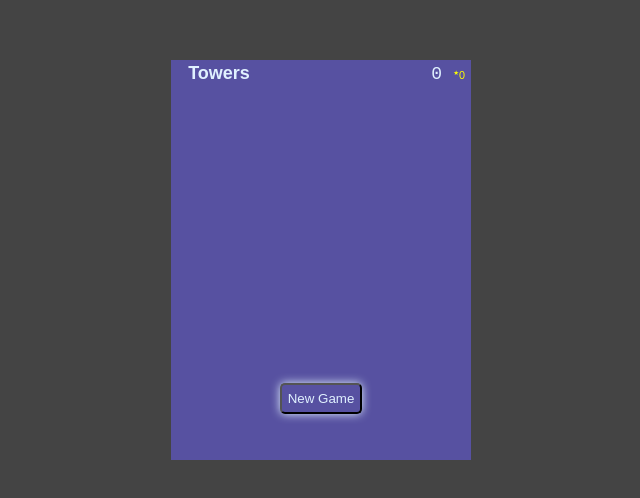
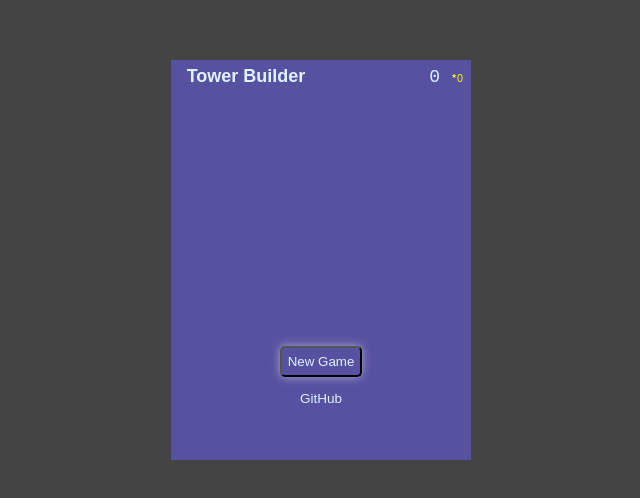
Before and after one commit to fraigo/tower-game, a plain HTML site: page index.html in a window 1280 px wide. Shown: the part 140-638 px from the top of the page, without its empty margins (319-959 px from the left). Drawn offline with Linux system fonts and the light colour scheme.

Commit message:
Fix button position

```diff
--- a/index.html
+++ b/index.html
@@ -3,9 +3,9 @@
 <head>
     <meta charset="utf-8" />
     <meta http-equiv="X-UA-Compatible" content="IE=edge">
-    <title>Tower Game</title>
-    <meta name="keywords" content="Tower Game in HTML/CSS/Javascript">
-	<meta name="description" content="Tower Game in pure HTML/CSS/Javascript. No Canvas or WebGL.">
+    <title>Tower Builder Game</title>
+    <meta name="keywords" content="Tower Builder Game in HTML/CSS/Javascript">
+	<meta name="description" content="Tower Builder Game in pure HTML/CSS/Javascript. No Canvas or WebGL.">
 
     <meta name="viewport" content="width=device-width, initial-scale=1">
     <link rel="stylesheet" type="text/css" media="screen" href="style.css" />
@@ -14,8 +14,13 @@
 <body>
     <div id="game">
         <div id="toolbar">
-            <div id="left"><a href="index.html"><b>Towers</b></a></div>
-            <div id="center"><button id="button" class="not-exportable" onclick="start()">New Game</button></div>
+            <div id="left"><a href="index.html"><b>Tower Builder</b></a></div>
+            <div id="center">
+				<button id="button" class="start not-exportable" onclick="start()">New Game</button>
+				<p id="links">
+					<a href="https://github.com/fraigo/tower-game" >GitHub</a>
+				</p>
+			</div>
             <div id="right">
                 <code id="score">0</code>
                 <span id="star">0</span>
--- a/style.css
+++ b/style.css
@@ -10,8 +10,7 @@ body{
     background-color: var(--color-dark);
     color:var(--color-light);
     margin:0px;
-    position:absolute;
-    text-align:center;
+    position:relative;
     font-size:18px;
     font-family:Arial, Helvetica, sans-serif;
 }
@@ -21,13 +20,25 @@ a:link, a:visited, a:active{
     text-decoration: none;
 }
 
-button{
+button.start{
     background-color: var(--color-medium);
     color: var(--color-light);
     border-radius: 5px;
-    margin-top:40vh;
+    margin-top:35vh;
     padding:6px;
-    box-shadow: 0px 0px 10px;
+    box-shadow: 0px 0px 10px rgba(255,255,255,0.5);
+}
+
+button.start:hover{
+    box-shadow: 0px 0px 10px rgba(255,255,255,0.9);
+}
+
+#links{
+	font-size:0.75em;
+}
+
+#links:hover{
+    text-shadow: 0px 0px 10px rgba(255,255,255,0.5);
 }
 
 #game{
@@ -46,17 +57,19 @@ button{
 
 #toolbar > div{
     display:inline-block;
-    padding:3px;
+	padding: 6px 0px;
 }
 
 #left{
-    float:left;
-    width:30%;
+    position:absolute;
+	left:0px;
+    width:50%;
 }
 
 #right{
-    float:right;
-    width:30%;
+    position:absolute;
+	right:5px;
+    width:50%;
     text-align:right;
 }
 
```
